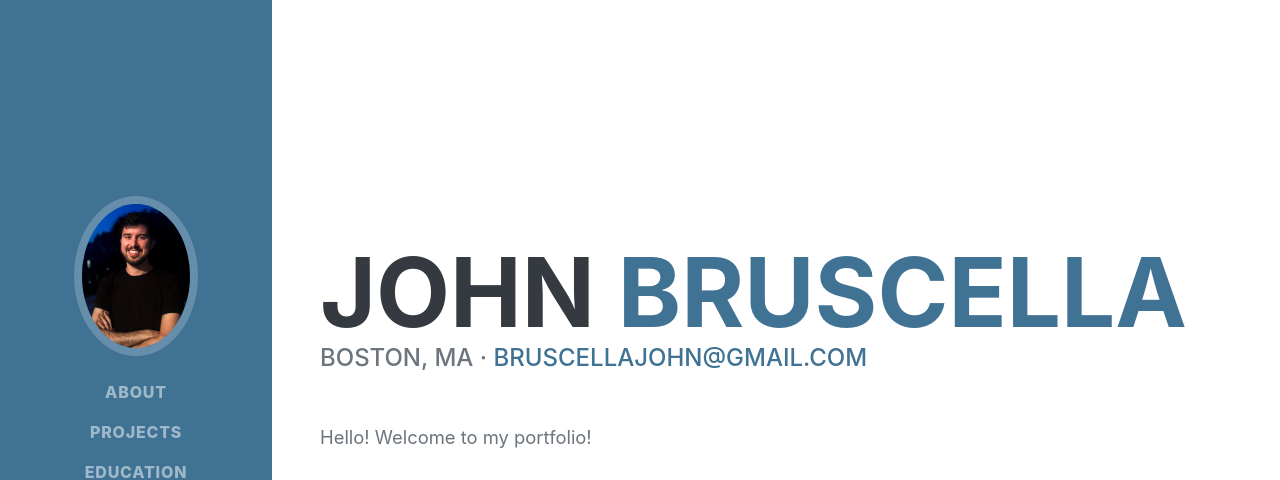
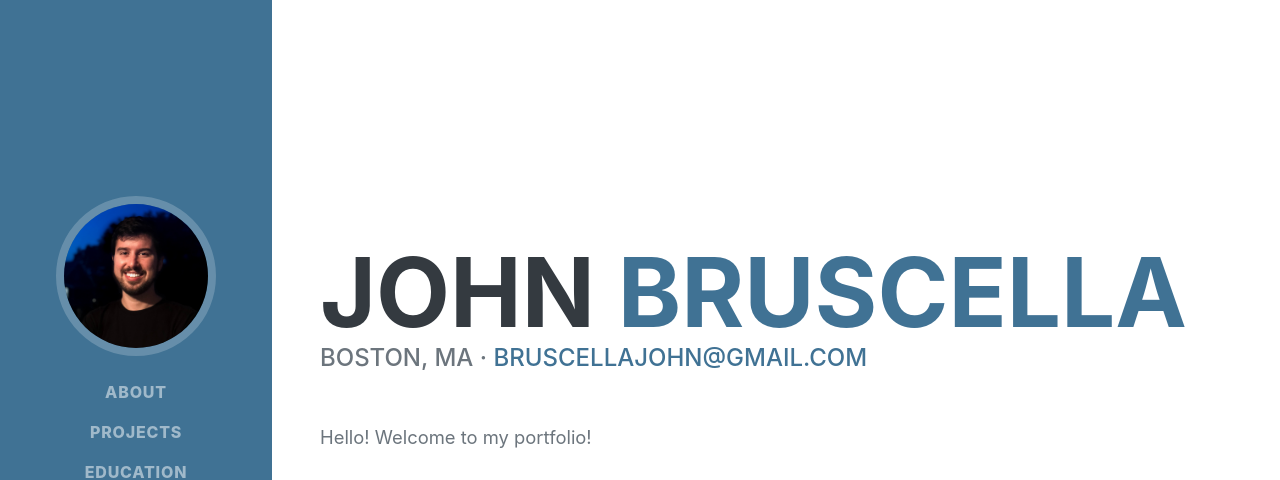
Before and after one commit to jabrusce/jabrusce.github.io, a plain HTML site: page index.html in a window 1280 px wide. Shown: the top 480 px of the page. Drawn offline with nearby package versions, Linux system fonts and the light colour scheme; a web font is replaced by a local one.

Commit message:
update page_3

```diff
--- a/index.html
+++ b/index.html
@@ -6,7 +6,7 @@
         <meta name="description" content="" />
         <meta name="author" content="" />
         <title>John Bruscella's Resume</title>
-        <link rel="icon" type="image/x-icon" href="assets/img/favicon.ico" />
+        <link rel="icon" type="image/x-icon" href="assets/img/profile_pic_resize.jpg" />
         <!-- Font Awesome icons (free version)-->
         <script src="https://use.fontawesome.com/releases/v5.15.1/js/all.js" crossorigin="anonymous"></script>
         <!-- Google fonts-->
@@ -20,7 +20,7 @@
         <nav class="navbar navbar-expand-lg navbar-dark bg-primary fixed-top" id="sideNav">
             <a class="navbar-brand js-scroll-trigger" href="#page-top">
                 <span class="d-block d-lg-none">John Bruscella</span>
-                <span class="d-none d-lg-block"><img class="img-fluid img-profile rounded-circle mx-auto mb-2" src="assets/img/profile_pic.jpg" alt="" /></span>
+                <span class="d-none d-lg-block"><img class="img-fluid img-profile rounded-circle mx-auto mb-2" src="assets/img/profile_pic_resize.jpg" alt="" /></span>
             </a>
             <button class="navbar-toggler" type="button" data-toggle="collapse" data-target="#navbarSupportedContent" aria-controls="navbarSupportedContent" aria-expanded="false" aria-label="Toggle navigation"><span class="navbar-toggler-icon"></span></button>
             <div class="collapse navbar-collapse" id="navbarSupportedContent">
```
Also changed, not shown: assets/img/profile_pic_resize.jpg (added).
